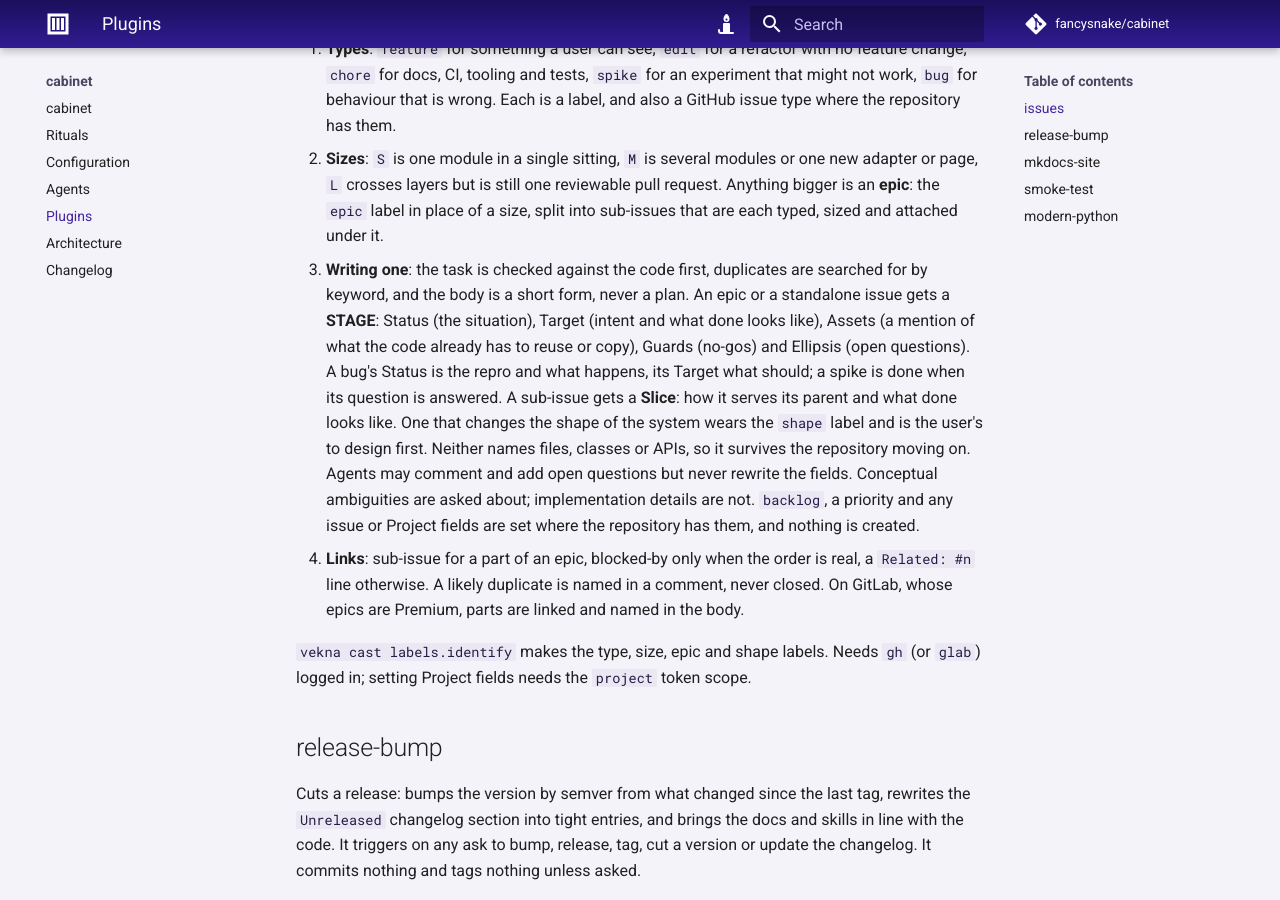
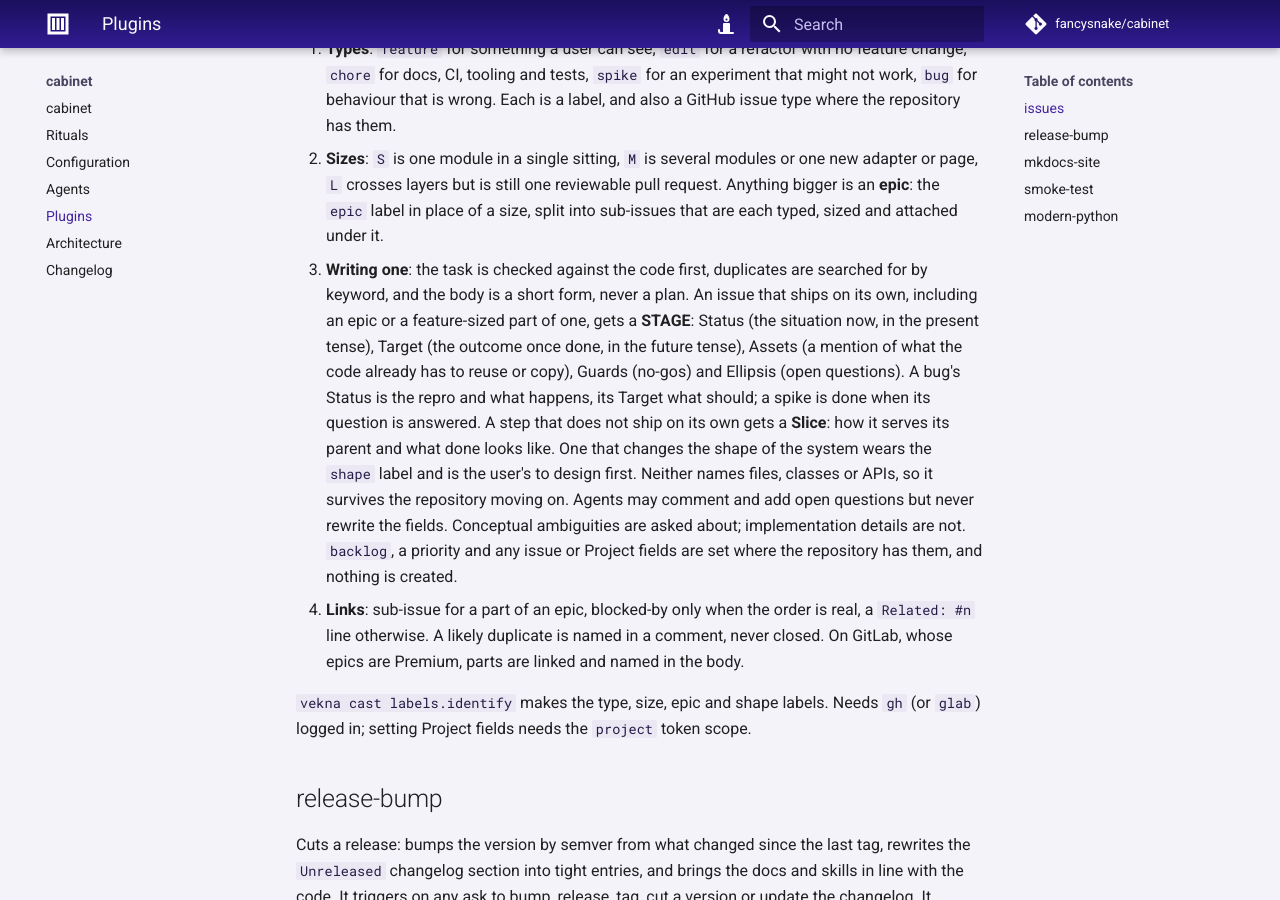
Before and after one commit to fancysnake/cabinet, an MkDocs documentation site: the page built from docs/plugins.md, in a window 1280 px wide and 900 px high, scrolled down 1048 px. Built offline with MkDocs 1.6.1 and Material for MkDocs 9.7.7, drawn with Linux system fonts in a browser that asks for light colours; comment, search, counter and statistics services are not loaded.

Commit message:
feat: pick STAGE or Slice by what ships, and split them by tense
A sub-issue that ships on its own is a feature and needs Guards and
Ellipsis; three Slice lines dropped them. STAGE now covers any issue that
ships alone, a sub-issue's Target opening with how it serves the parent;
Slice is left for steps that matter only through their parent. The
`shape` label applies to both.

Target's "why this matters" drew present-tense pain into it. Status now
holds the present and why it hurts; Target holds only the outcome.

Co-Authored-By: Claude Opus 5.5 (1M context) <noreply@anthropic.com>

```diff
--- a/CHANGELOG.md
+++ b/CHANGELOG.md
@@ -21,8 +21,8 @@ and this project adheres to [Semantic Versioning].
 ### Changed
 
 - `issues` skill: an issue body is a STAGE (Status, Target, Assets,
-  Guards, Ellipsis) or, for a sub-issue, a Slice (why it serves the
-  parent, done when), never a plan.
+  Guards, Ellipsis) when it ships on its own, or a Slice (why it serves
+  the parent, done when) for a step that does not, never a plan.
 - `identify` puts a `shape` label on an issue or sub-issue that changes the
   shape of the system, so the user designs it before an agent takes it.
   `labels.identify` makes the label.
--- a/docs/plugins.md
+++ b/docs/plugins.md
@@ -41,12 +41,14 @@ its agent read it too, from `identify_skill`.
    it.
 3. **Writing one**: the task is checked against the code first, duplicates are
    searched for by keyword, and the body is a short form, never a plan. An
-   epic or a standalone issue gets a **STAGE**: Status (the situation),
-   Target (intent and what done looks like), Assets (a mention of what the
-   code already has to reuse or copy), Guards (no-gos) and Ellipsis (open
-   questions). A bug's Status is the repro and what happens, its Target what
-   should; a spike is done when its question is answered. A sub-issue gets a
-   **Slice**: how it serves its parent and what done looks like. One that
+   issue that ships on its own, including an epic or a feature-sized part of
+   one, gets a **STAGE**: Status (the situation now, in the present tense),
+   Target (the outcome once done, in the future tense), Assets (a mention of
+   what the code already has to reuse or copy), Guards (no-gos) and Ellipsis
+   (open questions). A bug's Status is the repro and what happens, its Target what
+   should; a spike is done when its question is answered. A step that does
+   not ship on its own gets a **Slice**: how it serves its parent and what
+   done looks like. One that
    changes the shape of the system wears the `shape` label and is the user's
    to design first. Neither names files, classes or APIs, so it survives the
    repository moving on. Agents may comment and add open questions but never
```
Also changed, not shown: plugins/issues/skills/issues/SKILL.md (+22 -13 lines).
